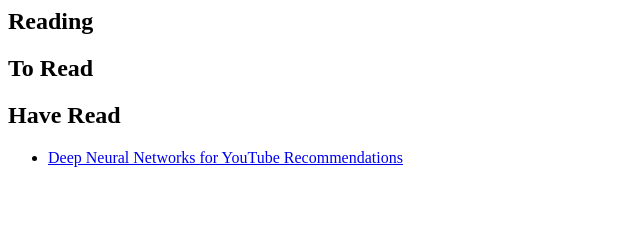
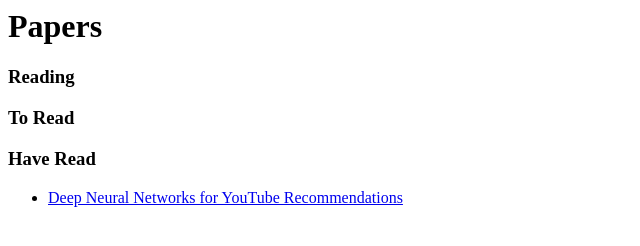
Before and after one commit to photonzhao/photonzhao.github.io, a plain HTML site: page index.html in a window 1280 px wide. Shown: the whole page, without its empty margins (0-640 px from the left). Drawn offline with Linux system fonts and the light colour scheme.

Commit message:
basic html

```diff
--- a/index.html
+++ b/index.html
@@ -1,7 +1,7 @@
-<title>Papers</title>
-<h2>Reading</h2>
-<h2>To Read</h2>
-<h2>Have Read</h2>
+<h1>Papers</h1>
+<h3>Reading</h3>
+<h3>To Read</h3>
+<h3>Have Read</h3>
 <ul>
 	<li>
 		<a href='https://research.google.com/pubs/pub45530.html'>Deep Neural Networks for YouTube Recommendations</a>
```
